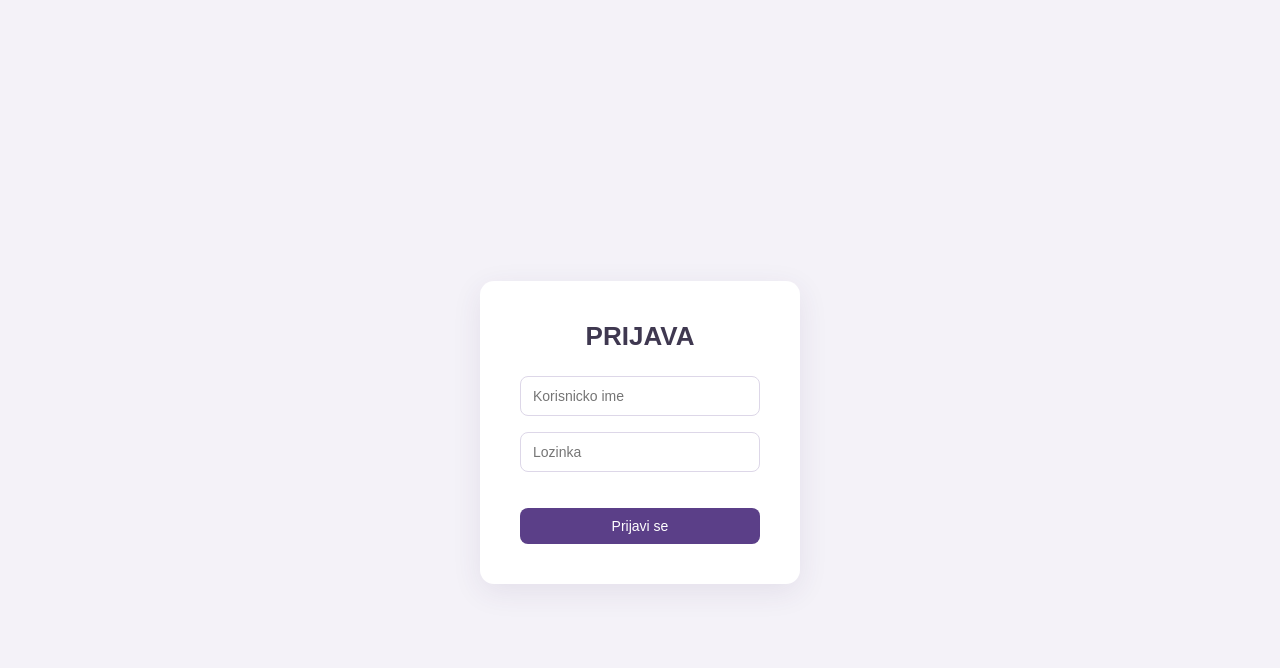
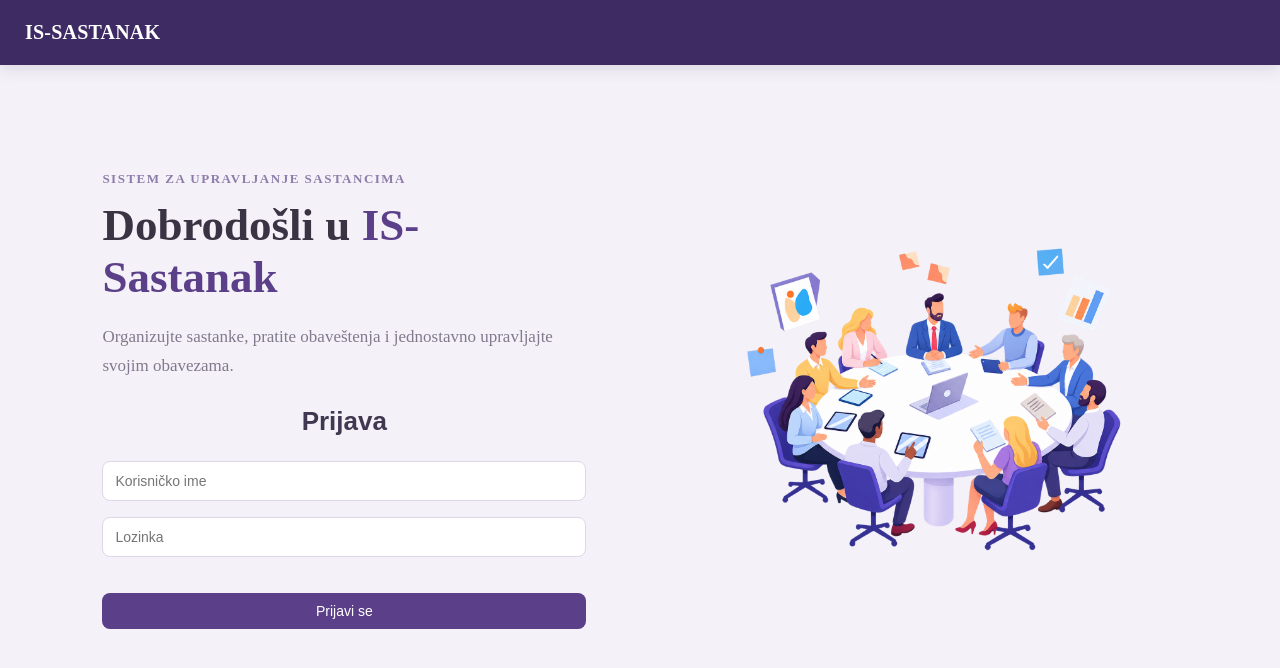
Before and after one commit to anamancevic/is_sastanak, a React (Vite) app in the folder is-sastanak-frontend/: page / in a window 1280 px wide. Shown: the top 668 px of the page. Built offline with nearby package versions, Linux system fonts and the light colour scheme.

Commit message:
Sredjen dizajn za Login, Sastanci i Kalendar stranice

```diff
--- a/is-sastanak-frontend/src/stilovi.css
+++ b/is-sastanak-frontend/src/stilovi.css
@@ -31,6 +31,12 @@
 
 .dugme2:hover {
     background-color: #5b3f88;
+}
+.sastanak-dugme {
+    width: auto;
+    align-self: flex-start;
+    margin-top: auto;
+    padding: 8px 16px;
 }
 
 
@@ -127,6 +133,8 @@
     border-radius: 10px;
     border: 1px solid #eeeaf5;
     margin-bottom: 16px;
+    display: flex;
+    flex-direction: column;
 }
 
 
@@ -339,6 +347,7 @@
     height: auto;
     object-fit: contain;
 }
+
 .korisnici-sadrzaj {
     width: 85%;
     max-width: 1100px;
@@ -383,3 +392,9 @@
     margin-top: 25px;
     color: #5f576c;
 }
+
+/*KALENDAR*/
+.react-calendar {
+    width: 100%;
+    max-width: 500px;
+}
--- a/is-sastanak-frontend/src/stranice/Kalendar.jsx
+++ b/is-sastanak-frontend/src/stranice/Kalendar.jsx
@@ -81,30 +81,42 @@ function Kalendar() {
 
     return (
         <div className="pozadina">
-            <Meni/>
-            <div className="kartica" style={{ width: "80%", maxWidth: "900px" }}>
-                <h2 className="naslov">Kalendar sastanaka</h2>
-
-                <div style={{ display: "flex", justifyContent: "center", marginBottom: "20px" }}>
+            <Meni />
+            <div className="korisnici-sadrzaj">
+                <div className="korisnici-forma">
+                    <div>
+                         <h2 className="naslov" style={{textAlign: "left"}}>Kalendar sastanaka</h2>
+                        <h3 className="podnaslov">Izaberite datum</h3>
                         <Calendar
                             onChange={setIzabraniDatum}
                             value={izabraniDatum}
+                            style={{ width: "100%", maxWidth: "none" }}
                         />
                     </div>
-
+                    <div>
                         <h3 className="podnaslov">
                             Sastanci za {izabraniDatum.toLocaleDateString("sr-RS")}
                         </h3>
-
                         {sastanciZaDatum.length === 0 ? (
                             <p className="tekst">Nema sastanaka za ovaj datum.</p>
                         ) : (
                             sastanciZaDatum.map((s) => (
-                       <SastanakUKalendaru key = {s.id} sastanak = {s}/>
+                                <SastanakUKalendaru
+                                    key={s.id}
+                                    sastanak={s}
+                                />
                             ))
                         )}
-
-                <button onClick={() => navigate("/dashboard")} className="dugme">Nazad</button>
+                    </div>
+                </div>
+                <div className="korisnici-dugmad">
+                    <button
+                        onClick={() => navigate("/dashboard")}
+                        className="dugme"
+                    >
+                        Nazad
+                    </button>
+                </div>
             </div>
         </div>
     );
--- a/is-sastanak-frontend/src/stranice/Login.jsx
+++ b/is-sastanak-frontend/src/stranice/Login.jsx
@@ -1,23 +1,24 @@
 import { useState } from 'react'
 import { useNavigate } from 'react-router-dom'
 import "../stilovi.css";
+import meetingSlika from "../assets/meeting.png";
 
 
 function Login() {
-  const[korisnickoIme, setKorisnickoIme] = useState("");
-  const[lozinka, setLozinka] = useState("");
-  const[poruka, setPoruka] = useState("");
+  const [korisnickoIme, setKorisnickoIme] = useState("");
+  const [lozinka, setLozinka] = useState("");
+  const [poruka, setPoruka] = useState("");
   const navigate = useNavigate();
 
 
   function proveriUnos() {
-    if(korisnickoIme.trim() === "") return "Korisnicko ime mora biti uneto!";
-    if(lozinka.trim() === "") return "Lozinka mora biti uneta";
+    if (korisnickoIme.trim() === "") return "Korisnicko ime mora biti uneto!";
+    if (lozinka.trim() === "") return "Lozinka mora biti uneta";
     return "";
   }
 
   async function prijaviSe() {
-   {/* brisanje poruke ukoliko je već nešt bilo napisano pre */}
+    {/* brisanje poruke ukoliko je već nešt bilo napisano pre */ }
     setPoruka("");
     const greska = proveriUnos();
     if (greska !== "") {
@@ -28,7 +29,8 @@ async function prijaviSe() {
     try {
       const odgovor = await fetch("http://localhost:8080/api/login", {
         method: "POST",
-        headers: { "Content-Type": "application/json"
+        headers: {
+          "Content-Type": "application/json"
         },
         body: JSON.stringify({ korisnickoIme, lozinka }),
       });
@@ -37,7 +39,7 @@ async function prijaviSe() {
         return;
       }
       const korisnik = await odgovor.json();
-  {/* pretvaramo u tekst i cuvamo u korisnik  */}
+      {/* pretvaramo u tekst i cuvamo u korisnik  */ }
       localStorage.setItem("korisnik", JSON.stringify(korisnik));
       setPoruka("Dobrodosli, " + korisnickoIme + "!Uloge: " + korisnik.uloge.join(", "));
       navigate("/dashboard");
@@ -48,35 +50,63 @@ async function prijaviSe() {
   }
 
   return (
+    <div className="pocetna">
+      <div className="gornji-meni">
+        <span className="naziv-aplikacije">
+          IS-SASTANAK
+        </span>
+      </div>
 
-    <div className="pozadina">
-      <div className="kartica">
-        <h2 className="naslov">
-          PRIJAVA</h2>
-      {/* polje za unos korisničkog imena */}
+      <div className="pocetna-sadrzaj">
+        <div className="pocetna-tekst">
+          <p className="mali-tekst">
+            SISTEM ZA UPRAVLJANJE SASTANCIMA
+          </p>
+
+          <h1>
+            Dobrodošli u <span>IS-Sastanak</span>
+          </h1>
+
+          <p className="opis-pocetne">
+            Organizujte sastanke, pratite obaveštenja
+            i jednostavno upravljajte svojim obavezama.
+          </p>
+
+          <h2 className="naslov">Prijava</h2>
+
           <input
-        type='text'
-        placeholder='Korisnicko ime'
+            type="text"
+            placeholder="Korisničko ime"
             value={korisnickoIme}
             onChange={(e) => setKorisnickoIme(e.target.value)}
             className="polje"
           />
-{/* polje za unos lozinke*/}
+
           <input
-      type='password'
-      placeholder='Lozinka'
+            type="password"
+            placeholder="Lozinka"
             value={lozinka}
-      onChange={(e)=>setLozinka(e.target.value)}
+            onChange={(e) => setLozinka(e.target.value)}
             className="polje"
           />
-      <button onClick={prijaviSe}
-      className="dugme">Prijavi se</button>
-      {/* Ispisivanje poruke na ekranu*/}
-      {poruka &&
+
+          <button onClick={prijaviSe} className="dugme">
+            Prijavi se
+          </button>
+
+          {poruka && (
             <p className="tekst">
               {poruka}
-          </p>}
+            </p>
+          )}
+        </div>
 
+        <div className="pocetna-slika">
+          <img
+            src={meetingSlika}
+            alt="Poslovni sastanak"
+          />
+        </div>
       </div>
     </div>
   );
--- a/is-sastanak-frontend/src/stranice/Sastanci.jsx
+++ b/is-sastanak-frontend/src/stranice/Sastanci.jsx
@@ -70,8 +70,7 @@ function SastanakKartica({ sastanak }) {
             {(jeAdmin || jeRukovodilac || jeZapisnicar) && (
                 <button
                     onClick={() => setPrikaziFormu(!prikaziFormu)}
-                    className="dugme"
-                    style={{ width: "auto", padding: "8px 16px", marginTop: "8px" }}
+                    className="sastanak-dugme"
                 >
                     {prikaziFormu ? "Zatvori" : "Izmeni status"}
                 </button>
@@ -123,6 +122,9 @@ function Sastanci() {
 
     const [klasifikacija, setKlasifikacija] = useState("sve");//da li je sve, maticna ili druga
 
+    const[filtriraniSastanci, setFiltriraniSastanci] = useState([]);
+    const velicinaStrane = 2;
+
     useEffect(() => {
         async function ucitajCeline() {
             try {
@@ -166,7 +168,10 @@ function Sastanci() {
     }
 
     async function filtrirajKlasifikaciju(vrsta) {
+        setKlasifikacija(vrsta);
+        setStrana(0);
         if (vrsta === "sve") {
+            setFiltriraniSastanci([]);
             ucitajSastanke(0);//vraca klasicno na paginaciju
             return;
         }
@@ -176,18 +181,24 @@ function Sastanci() {
             const svi = await odgovor.json();
 
             const filtrirani = svi.filter((s) => {
-                if (!s.rukovodilac || !s.rukovodilac.organizacionaCelina) {
+                if (!s.organizacionaCelina || !s.rukovodilac || !s.rukovodilac.organizacionaCelina) {
                     return false;
                 }
                 const istaCelina = s.organizacionaCelina.id === s.rukovodilac.organizacionaCelina.id;
                 return vrsta === "maticna" ? istaCelina : !istaCelina;
             });
-            setSastanci(filtrirani);
-            setUkupnoStrana(0);//sakrivamo paginaciju kod klasifikacije
+            setFiltriraniSastanci(filtrirani);
+            setUkupnoStrana(Math.ceil(filtrirani.length/ velicinaStrane));
         } catch (greska) {
             console.log("Greska pri filtriranju klasifikacije!");
         }
     }
+
+    /*Za filtriranje maticna/druga */
+    const pocetak = strana * velicinaStrane;
+    const kraj = pocetak + velicinaStrane;
+    const sastanciZaPrikaz = klasifikacija === "sve"
+                                ? sastanci : filtriraniSastanci.slice(pocetak, kraj);
 
     return (
         <div className="pozadina">
@@ -250,7 +261,7 @@ function Sastanci() {
                     </button>
                 </div>
                 <div className="sastanci-lista">
-                    {sastanci.map((s) => (
+                    {sastanciZaPrikaz.map((s) => (
                         <SastanakKartica key={s.id} sastanak={s} />
                     ))}
                 </div>
```
Lines whose indentation alone changed are shown as unchanged.
